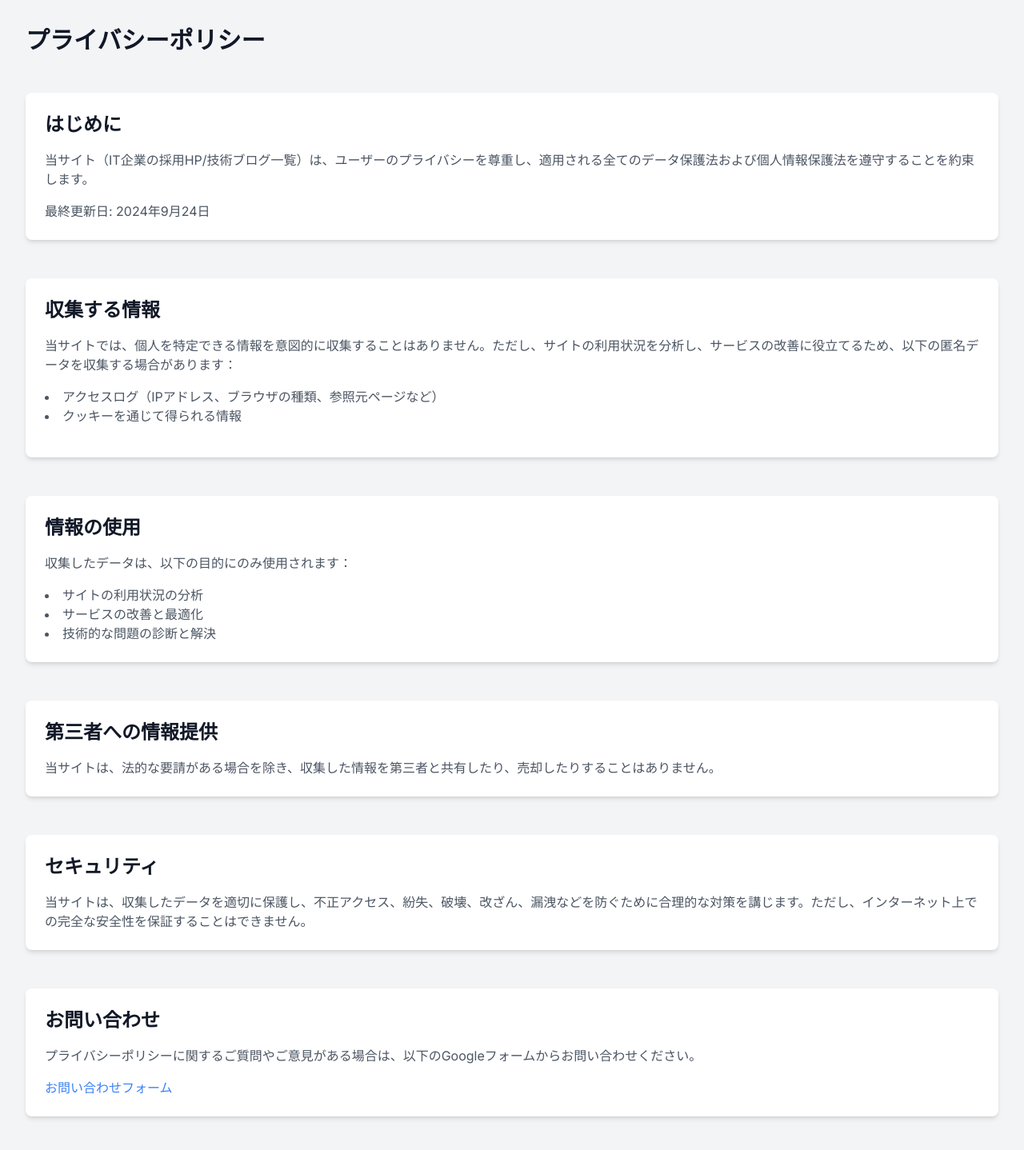
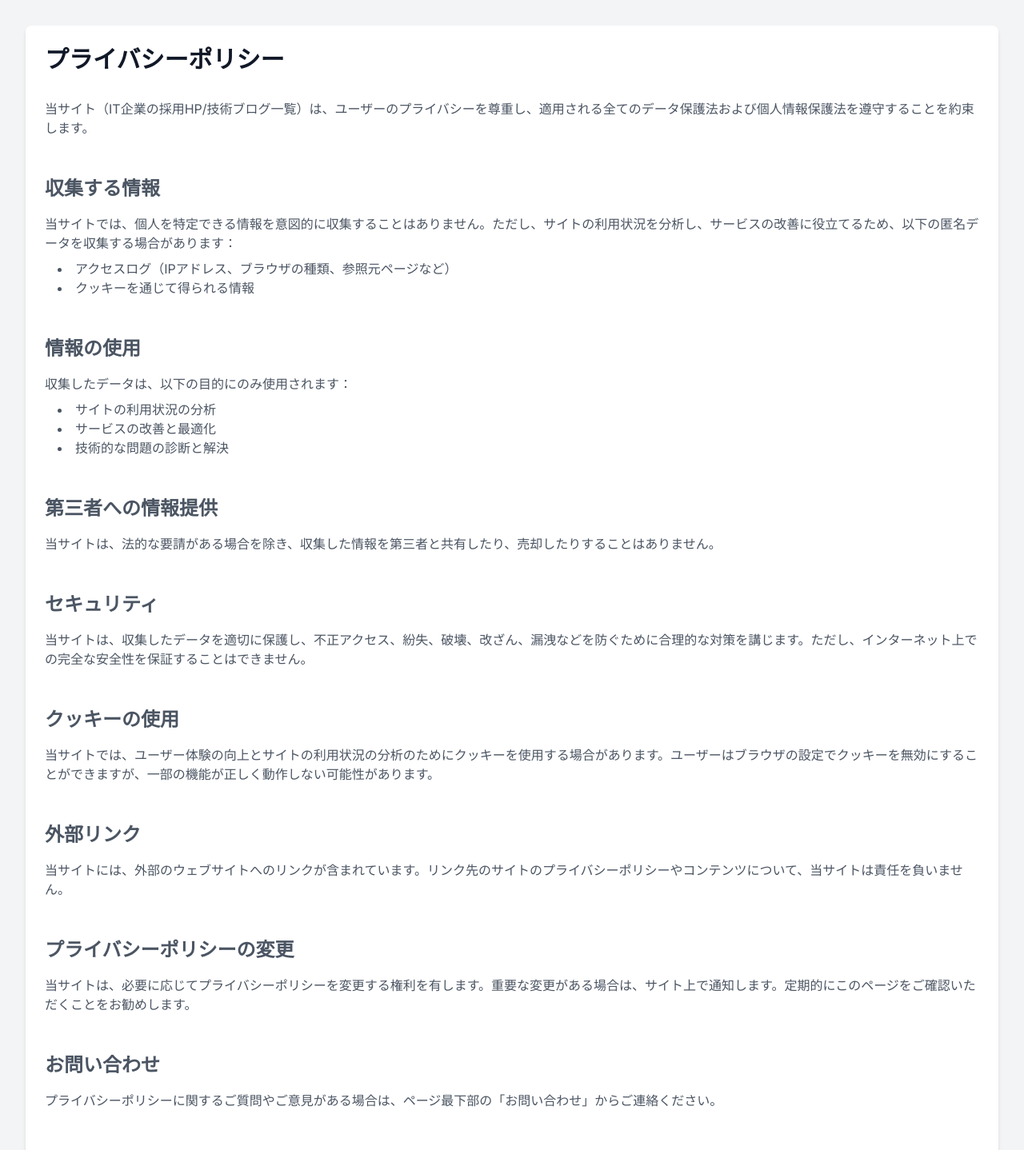
Before and after one commit to KotaNakamura96/tech-recruit-indexes, a Next.js app: page /privacy in a window 1280 px wide. Shown: the part 140-1578 px from the top of the page at 80% size. Built offline with nearby package versions, Linux system fonts and the light colour scheme.

Commit message:
プライバシーポリシーのUI調整

```diff
--- a/src/app/privacy/page.tsx
+++ b/src/app/privacy/page.tsx
@@ -2,73 +2,109 @@ import Link from 'next/link';
 
 const PrivacyPolicy = () => {
     return (
-        <div className="py-8 space-y-12">
-            <h1 className="text-3xl font-bold mb-6">プライバシーポリシー</h1>
+        <div className="py-8">
+            <div className="bg-white rounded-lg shadow-md p-6">
+                <h1 className="text-3xl font-bold mb-8">
+                    プライバシーポリシー
+                </h1>
 
-            <section className="bg-white rounded-lg shadow-md p-6">
-                <h2 className="text-2xl font-semibold mb-4">はじめに</h2>
-                <p className="text-gray-600 mb-4">
+                <div className="space-y-12 text-gray-600">
+                    <div>
+                        <p>
                             当サイト（IT企業の採用HP/技術ブログ一覧）は、ユーザーのプライバシーを尊重し、適用される全てのデータ保護法および個人情報保護法を遵守することを約束します。
                         </p>
-                <p className="text-gray-600">最終更新日: 2024年9月24日</p>
-            </section>
+                    </div>
 
-            <section className="bg-white rounded-lg shadow-md p-6">
-                <h2 className="text-2xl font-semibold mb-4">収集する情報</h2>
-                <p className="text-gray-600 mb-4">
+                    <div>
+                        <h2 className="text-2xl font-semibold mb-4">
+                            収集する情報
+                        </h2>
+                        <p className="mb-2">
                             当サイトでは、個人を特定できる情報を意図的に収集することはありません。ただし、サイトの利用状況を分析し、サービスの改善に役立てるため、以下の匿名データを収集する場合があります：
                         </p>
-                <ul className="list-disc list-inside text-gray-600 mb-4">
+                        <ul className="list-disc list-inside ml-4">
                             <li>
                                 アクセスログ（IPアドレス、ブラウザの種類、参照元ページなど）
                             </li>
                             <li>クッキーを通じて得られる情報</li>
                         </ul>
-            </section>
+                    </div>
 
-            <section className="bg-white rounded-lg shadow-md p-6">
-                <h2 className="text-2xl font-semibold mb-4">情報の使用</h2>
-                <p className="text-gray-600 mb-4">
+                    <div>
+                        <h2 className="text-2xl font-semibold mb-4">
+                            情報の使用
+                        </h2>
+                        <p className="mb-2">
                             収集したデータは、以下の目的にのみ使用されます：
                         </p>
-                <ul className="list-disc list-inside text-gray-600">
+                        <ul className="list-disc list-inside ml-4">
                             <li>サイトの利用状況の分析</li>
                             <li>サービスの改善と最適化</li>
                             <li>技術的な問題の診断と解決</li>
                         </ul>
-            </section>
+                    </div>
 
-            <section className="bg-white rounded-lg shadow-md p-6">
+                    <div>
                         <h2 className="text-2xl font-semibold mb-4">
                             第三者への情報提供
                         </h2>
-                <p className="text-gray-600">
+                        <p>
                             当サイトは、法的な要請がある場合を除き、収集した情報を第三者と共有したり、売却したりすることはありません。
                         </p>
-            </section>
+                    </div>
 
-            <section className="bg-white rounded-lg shadow-md p-6">
-                <h2 className="text-2xl font-semibold mb-4">セキュリティ</h2>
-                <p className="text-gray-600">
+                    <div>
+                        <h2 className="text-2xl font-semibold mb-4">
+                            セキュリティ
+                        </h2>
+                        <p>
                             当サイトは、収集したデータを適切に保護し、不正アクセス、紛失、破壊、改ざん、漏洩などを防ぐために合理的な対策を講じます。ただし、インターネット上での完全な安全性を保証することはできません。
                         </p>
-            </section>
+                    </div>
 
-            <section className="bg-white rounded-lg shadow-md p-6">
-                <h2 className="text-2xl font-semibold mb-4">お問い合わせ</h2>
-                <p className="text-gray-600 mb-4">
-                    プライバシーポリシーに関するご質問やご意見がある場合は、以下のGoogleフォームからお問い合わせください。
+                    <div>
+                        <h2 className="text-2xl font-semibold mb-4">
+                            クッキーの使用
+                        </h2>
+                        <p>
+                            当サイトでは、ユーザー体験の向上とサイトの利用状況の分析のためにクッキーを使用する場合があります。ユーザーはブラウザの設定でクッキーを無効にすることができますが、一部の機能が正しく動作しない可能性があります。
                         </p>
-                <a
-                    href="https://forms.gle/yourGoogleFormLink"
-                    target="_blank"
-                    rel="noopener noreferrer"
-                    className="text-blue-500 hover:underline"
-                >
-                    お問い合わせフォーム
-                </a>
-            </section>
+                    </div>
 
+                    <div>
+                        <h2 className="text-2xl font-semibold mb-4">
+                            外部リンク
+                        </h2>
+                        <p>
+                            当サイトには、外部のウェブサイトへのリンクが含まれています。リンク先のサイトのプライバシーポリシーやコンテンツについて、当サイトは責任を負いません。
+                        </p>
+                    </div>
+
+                    <div>
+                        <h2 className="text-2xl font-semibold mb-4">
+                            プライバシーポリシーの変更
+                        </h2>
+                        <p>
+                            当サイトは、必要に応じてプライバシーポリシーを変更する権利を有します。重要な変更がある場合は、サイト上で通知します。定期的にこのページをご確認いただくことをお勧めします。
+                        </p>
+                    </div>
+
+                    <div>
+                        <h2 className="text-2xl font-semibold mb-4">
+                            お問い合わせ
+                        </h2>
+                        <p>
+                            プライバシーポリシーに関するご質問やご意見がある場合は、ページ最下部の「お問い合わせ」からご連絡ください。
+                        </p>
+                    </div>
+
+                    <div>
+                        <p>最終更新日: 2024年9月26日</p>
+                    </div>
+                </div>
+            </div>
+
+            <div className="mt-8">
                 <Link
                     href="/"
                     className="inline-block bg-blue-500 hover:bg-blue-600 text-white font-bold py-2 px-4 rounded"
@@ -76,6 +112,7 @@ const PrivacyPolicy = () => {
                     ← トップページに戻る
                 </Link>
             </div>
+        </div>
     );
 };
 
```
Lines whose indentation alone changed are shown as unchanged.
